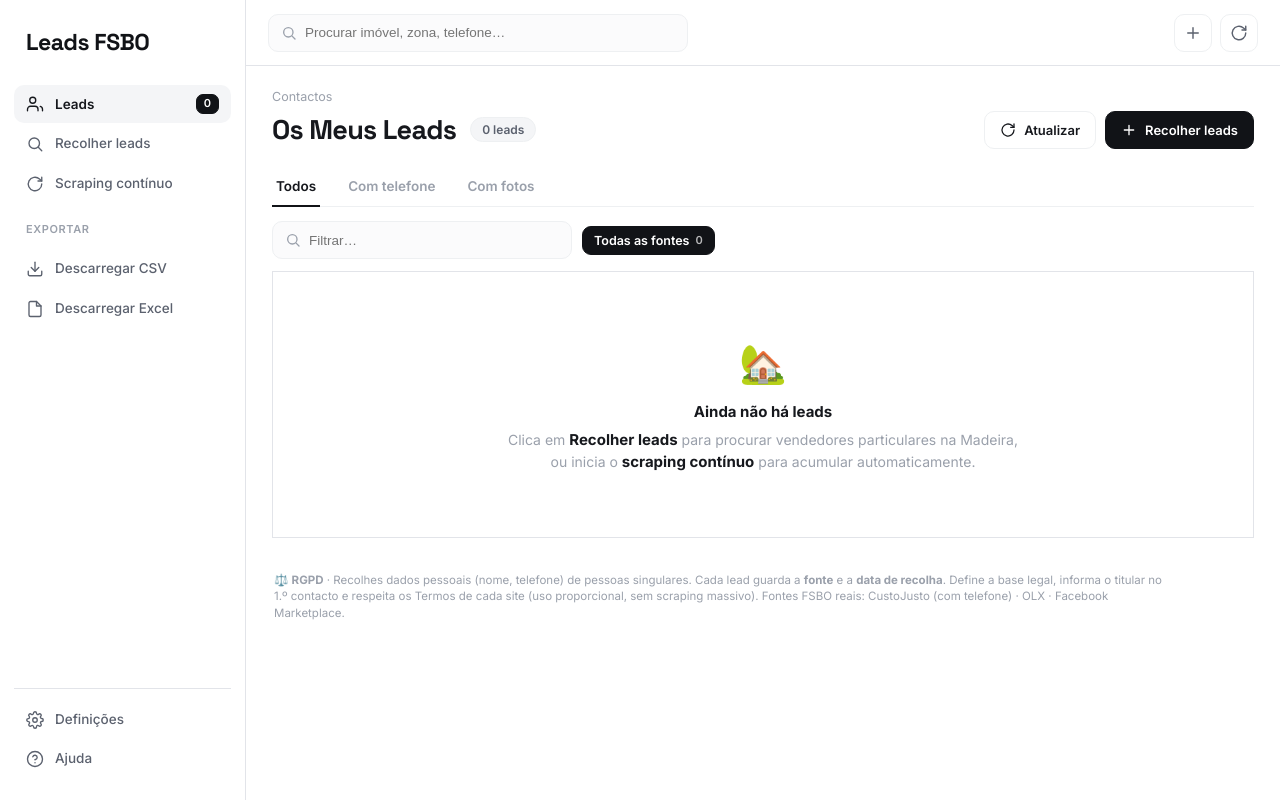
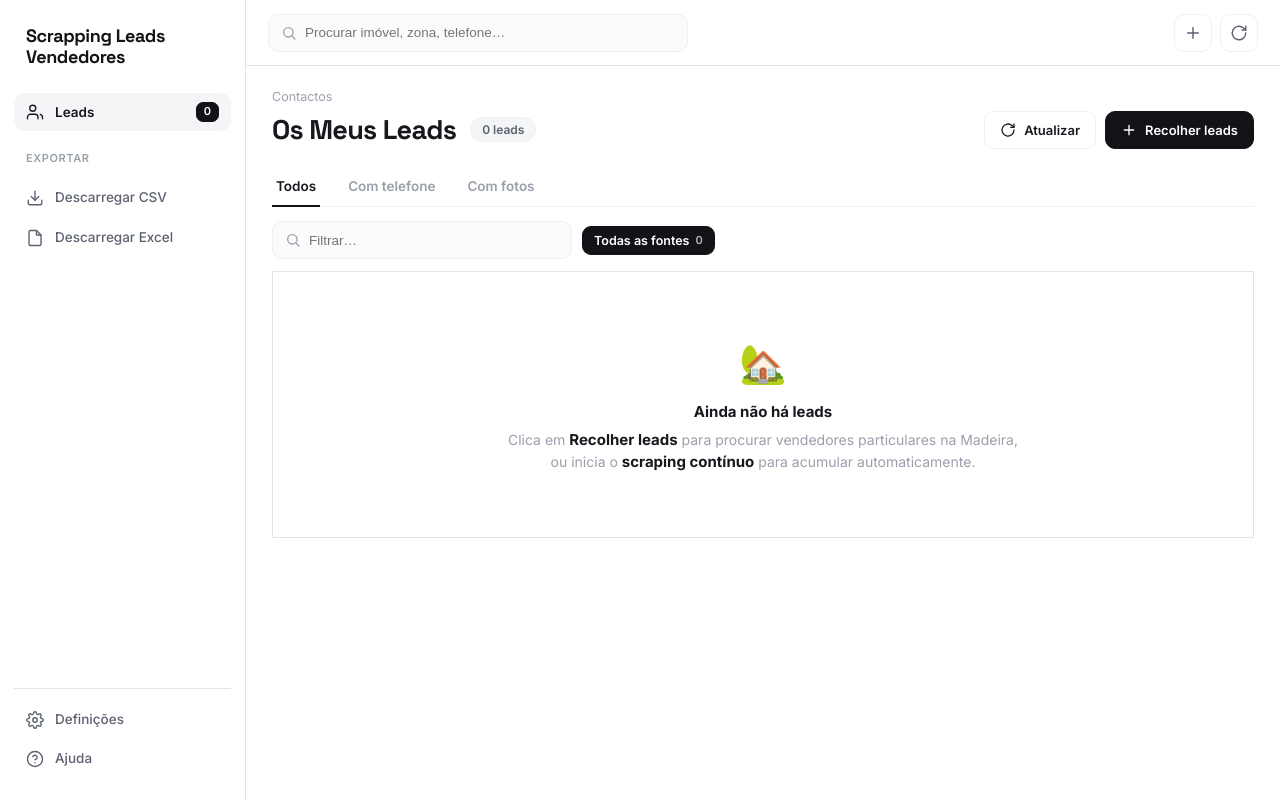
Before and after one commit to manuu25/leads-vendedores, a FastAPI app: page / in a window 1280 px wide. Run offline with FastAPI, Linux system fonts and the light colour scheme; data that the repository does not hold is empty; some libraries are stand-ins or nearby versions.

Commit message:
UI: renomear marca, ocultar 2 links do sidebar e remover nota RGPD
- Marca "Leads FSBO" -> "Scrapping Leads Vendedores".
- Sidebar: removidos os links "Recolher leads" e "Scraping contínuo"
  (as funções continuam no botão "+ Recolher leads" e no modal).
- Removida a nota de rodapé RGPD.

Co-Authored-By: Claude Opus 4.8 <noreply@anthropic.com>

```diff
--- a/templates/index.html
+++ b/templates/index.html
@@ -41,7 +41,7 @@
     /* ---------- Sidebar ---------- */
     .sidebar{ width:246px; flex:none; border-right:1.5px solid var(--grid); padding:22px 14px; display:flex; flex-direction:column; gap:6px; }
     .brand{ display:flex; align-items:center; padding:4px 12px 20px; }
-    .brand b{ font-family:var(--font-display); font-size:23px; font-weight:700; letter-spacing:-.5px; color:var(--accent); }
+    .brand b{ font-family:var(--font-display); font-size:18px; font-weight:700; letter-spacing:-.4px; line-height:1.15; color:var(--accent); }
     .nav-label{ font-size:11px; font-weight:600; text-transform:uppercase; letter-spacing:.6px; color:var(--ink-3); padding:14px 12px 6px; }
     .nav{ display:flex; flex-direction:column; gap:2px; }
     .nav a{ display:flex; align-items:center; gap:11px; padding:9px 12px; border-radius:10px; color:var(--ink-2); font-weight:500; font-size:13.5px; }
@@ -228,20 +228,12 @@
 
   <!-- ===================== SIDEBAR ===================== -->
   <aside class="sidebar">
-    <div class="brand"><b>Leads FSBO</b></div>
+    <div class="brand"><b>Scrapping Leads Vendedores</b></div>
 
     <nav class="nav">
       <a class="active" href="#" data-nav="leads">
         <svg viewBox="0 0 24 24" fill="none" stroke="currentColor" stroke-width="1.8" stroke-linecap="round" stroke-linejoin="round"><path d="M16 21v-2a4 4 0 0 0-4-4H6a4 4 0 0 0-4 4v2"/><circle cx="9" cy="7" r="4"/><path d="M22 21v-2a4 4 0 0 0-3-3.87"/></svg>
         Leads <span class="tag" id="nav-count">0</span>
-      </a>
-      <a href="#" id="nav-recolher">
-        <svg viewBox="0 0 24 24" fill="none" stroke="currentColor" stroke-width="1.8" stroke-linecap="round" stroke-linejoin="round"><circle cx="11" cy="11" r="7"/><path d="m21 21-4.3-4.3"/></svg>
-        Recolher leads
-      </a>
-      <a href="#" id="nav-continuo">
-        <svg viewBox="0 0 24 24" fill="none" stroke="currentColor" stroke-width="1.8" stroke-linecap="round" stroke-linejoin="round"><path d="M21 12a9 9 0 1 1-3-6.7L21 8"/><path d="M21 3v5h-5"/></svg>
-        Scraping contínuo
       </a>
     </nav>
 
@@ -343,10 +335,6 @@
 
       <div id="table-host"></div>
       <div class="pager" id="pager"></div>
-
-      <div class="foot-note">
-        ⚖️ <b>RGPD</b> · Recolhes dados pessoais (nome, telefone) de pessoas singulares. Cada lead guarda a <b>fonte</b> e a <b>data de recolha</b>. Define a base legal, informa o titular no 1.º contacto e respeita os Termos de cada site (uso proporcional, sem scraping massivo). Fontes FSBO reais: CustoJusto (com telefone) · OLX · Facebook Marketplace.
-      </div>
     </div>
   </div>
 </div>
```
